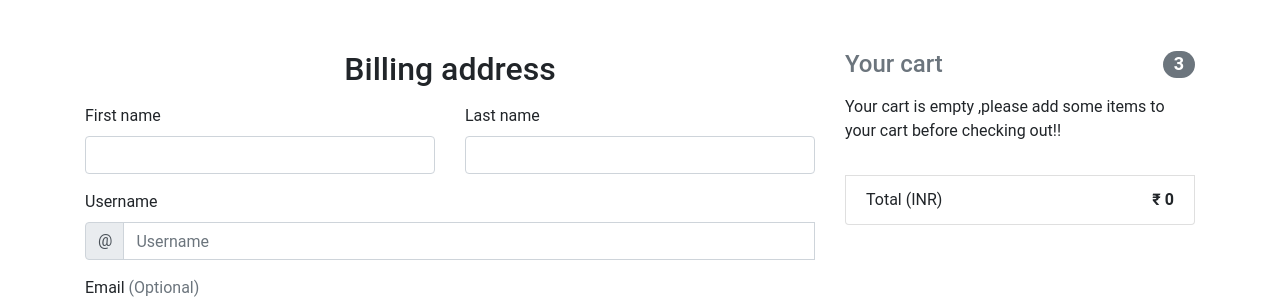
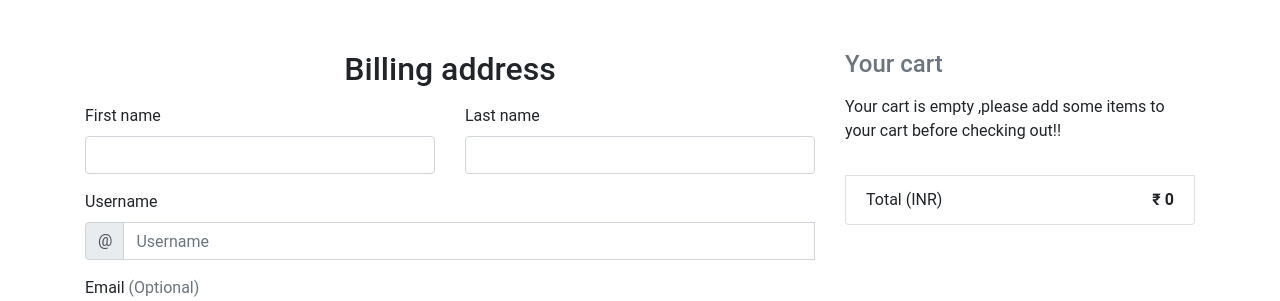
Before and after one commit to ingenious-dev325/EcommerceWebsite, a Django app: page /checkout/ in a window 1280 px wide. Shown: the part 56-357 px from the top of the page. Run offline with Django 3.2, Linux system fonts and the light colour scheme; some libraries are stand-ins or nearby versions.

Commit message:
Commit 15:26 26-08-2021

```diff
--- a/myweb/myproject/templates/checkout.html
+++ b/myweb/myproject/templates/checkout.html
@@ -67,7 +67,7 @@
         <div class="col-md-4 order-md-2 mb-4">
             <h4 class="d-flex justify-content-between align-items-center mb-3">
                 <span class="text-muted">Your cart</span>
-                <span class="badge badge-secondary badge-pill">3</span>
+<!--                <span class="badge badge-secondary badge-pill">3</span>-->
             </h4>
             <ul class="list-group mb-3">
                 <ul class="list-group mb-3" id="items">
```
